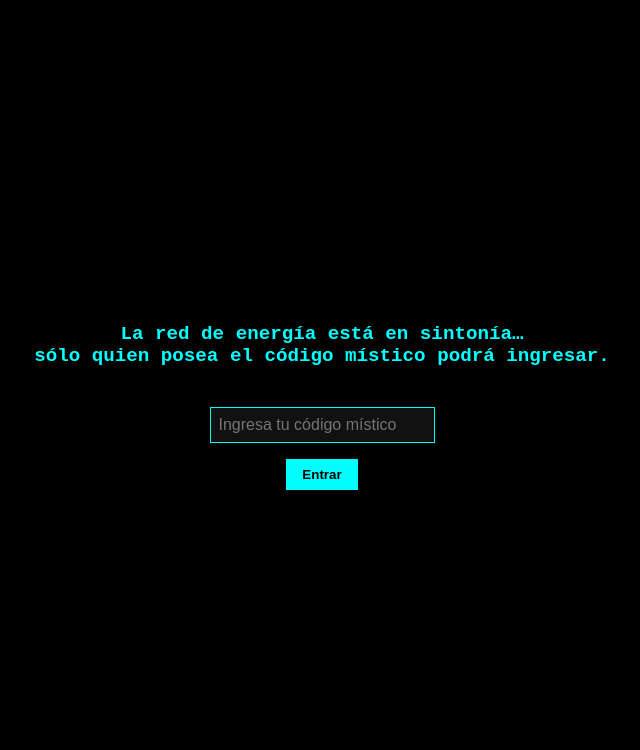
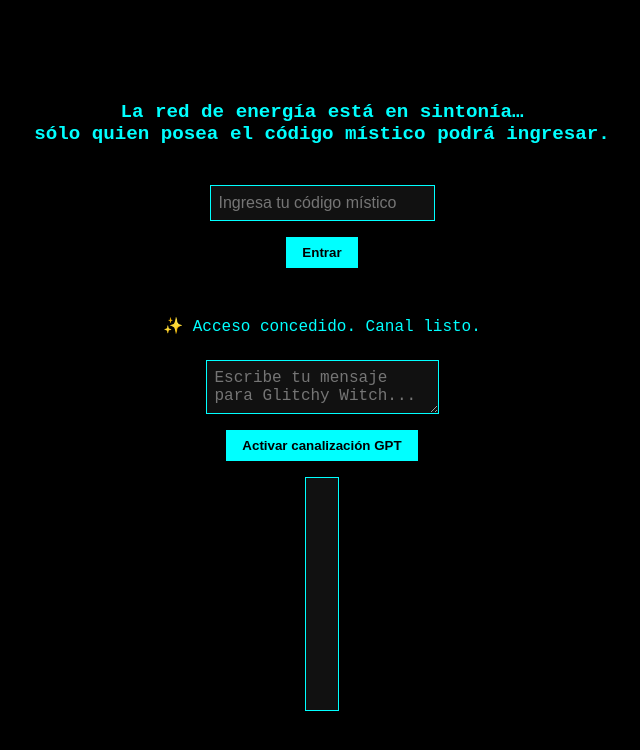
Before and after one commit to vCardEmpresarial/GlitchWitch, a plain HTML site: page index.html in a window 1280 px wide. Both pictures are taken after a click on the button "Entrar". Shown: the whole page, without its empty margins (318-958 px from the left). Drawn offline with Linux system fonts and the light colour scheme.

Commit message:
Update index.html

```diff
--- a/index.html
+++ b/index.html
@@ -74,15 +74,12 @@
   </div>
 
   <script>
-    const validCodes = ["PORTAL88", "CLAVE777", "IASTRAL42"];
+    let codigoActivo = "";
 
     function checkCode() {
       const input = document.getElementById("codeInput").value.trim().toUpperCase();
-      if (validCodes.includes(input)) {
-        document.getElementById("gpt-section").style.display = "flex";
-      } else {
-        alert("Código inválido. Intenta con una clave mágica.");
-      }
+      codigoActivo = input;
+      document.getElementById("gpt-section").style.display = "flex";
     }
 
     async function sendMessage() {
@@ -93,7 +90,11 @@
       const response = await fetch("https://glitchwitch-backend-ok.onrender.com/api/chat", {
         method: "POST",
         headers: { "Content-Type": "application/json" },
-        body: JSON.stringify({ message: userInput })
+        body: JSON.stringify({
+          message: userInput,
+          codigo: codigoActivo,
+          tipo: "normal"
+        })
       });
 
       const data = await response.json();
```
